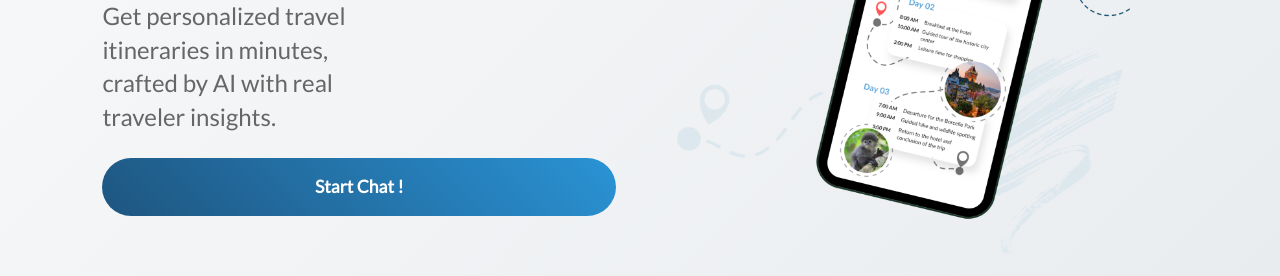
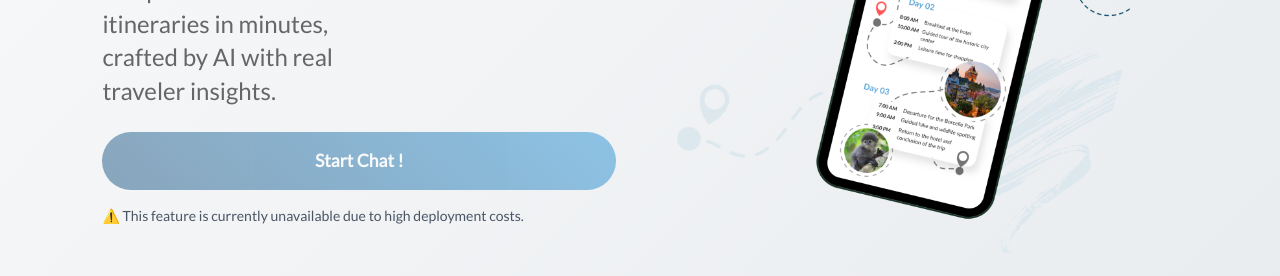
Before and after one commit to Chamodpw2000/travelmate_client, a React (Vite) app: page / in a window 1280 px wide. Shown: the part 1620-1896 px from the top of the page. Built offline with nearby package versions, Linux system fonts and the light colour scheme; no server answers.

Commit message:
feat: hide chat feature

```diff
--- a/src/components/AiTripPlanning/AiTripPlanning.jsx
+++ b/src/components/AiTripPlanning/AiTripPlanning.jsx
@@ -28,9 +28,13 @@ const AiTripPlanning = () => {
             <h2>traveler insights.</h2>
           </div>
 
-          <button className="plan-trip-btn" onClick={() => {setOpenChat(true) }}>
+          <button className="plan-trip-btn opacity-50 !cursor-not-allowed hover:opacity-50" disabled={true} onClick={() => {setOpenChat(true) }}>
             Start Chat !
           </button>
+
+          <p className="mt-3 text-sm text-gray-600">
+            ⚠️ This feature is currently unavailable due to high deployment costs.
+          </p>
         </div>
 
         <div className="tripPlanning-right">
```
